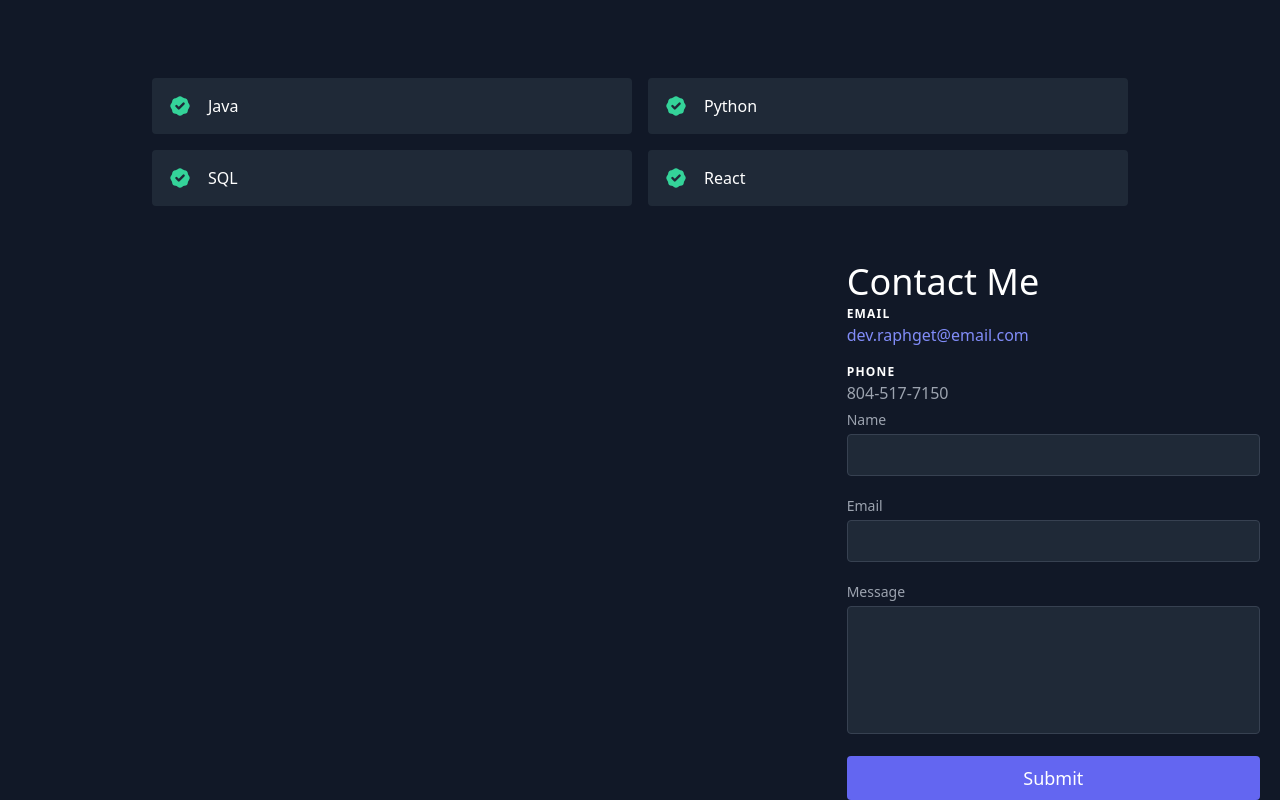
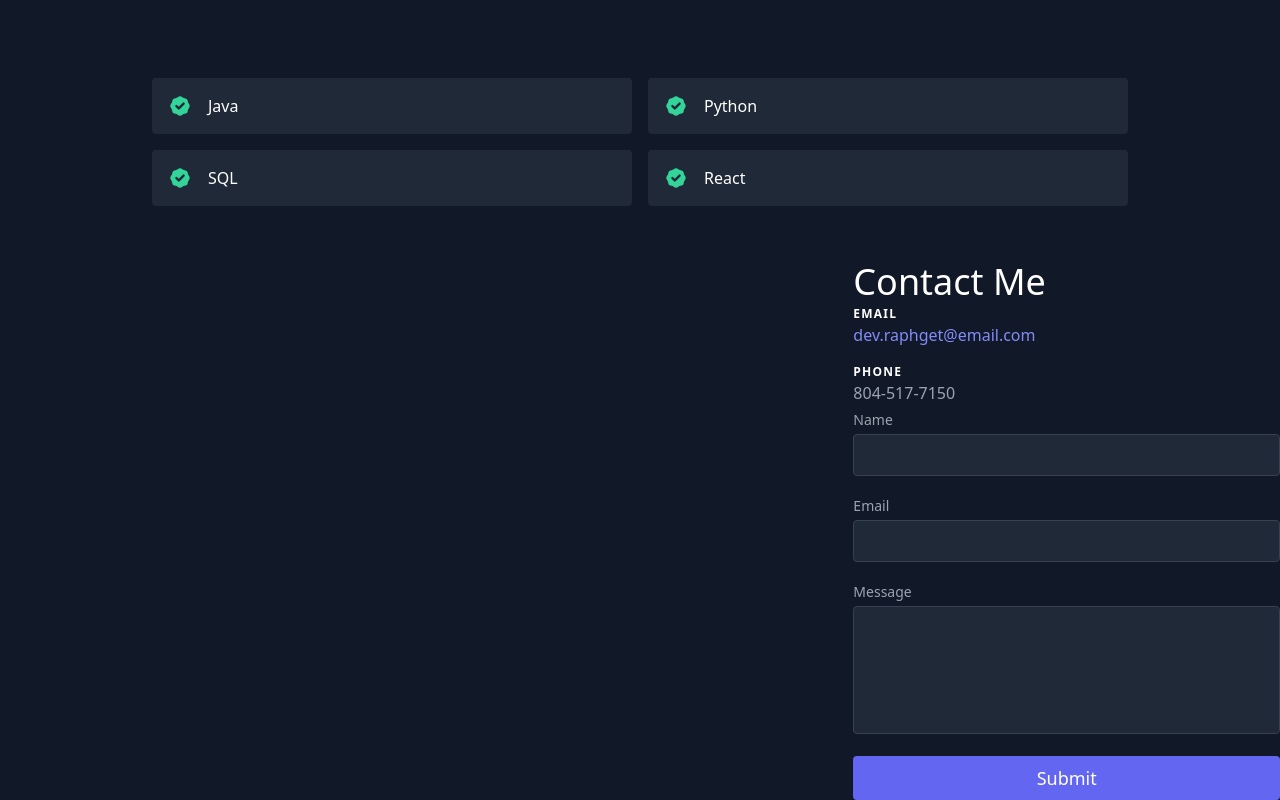
Before and after one commit to raphget/Personal-Portfolio, a React (Create React App) app: page / in a window 1280 px wide. Shown: the part 1503-2303 px from the top of the page. Built offline with nearby package versions, Linux system fonts and the light colour scheme.

Commit message:
contact updates

```diff
--- a/src/components/Contact.js
+++ b/src/components/Contact.js
@@ -26,7 +26,7 @@ export default function Contact() {
 
   return (
     <section id="contact" className="relative">
-      <div className="container px-5 py-0 mx-auto flex sm:flex-nowrap flex-wrap">
+      <div className="container px-0 py-0 mx-auto flex sm:flex-nowrap flex-wrap">
         <form
           netlify
           name="test"
```
